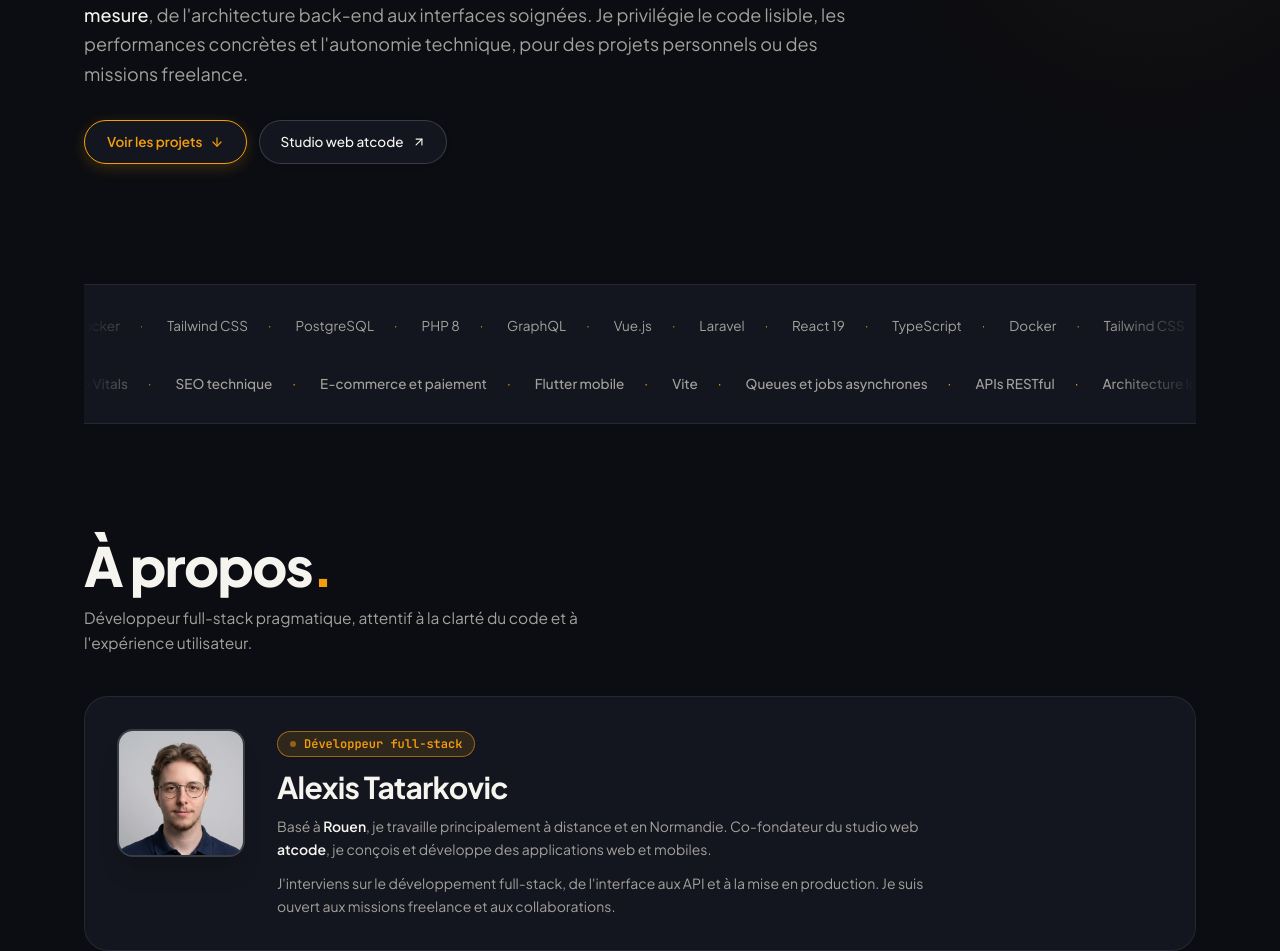
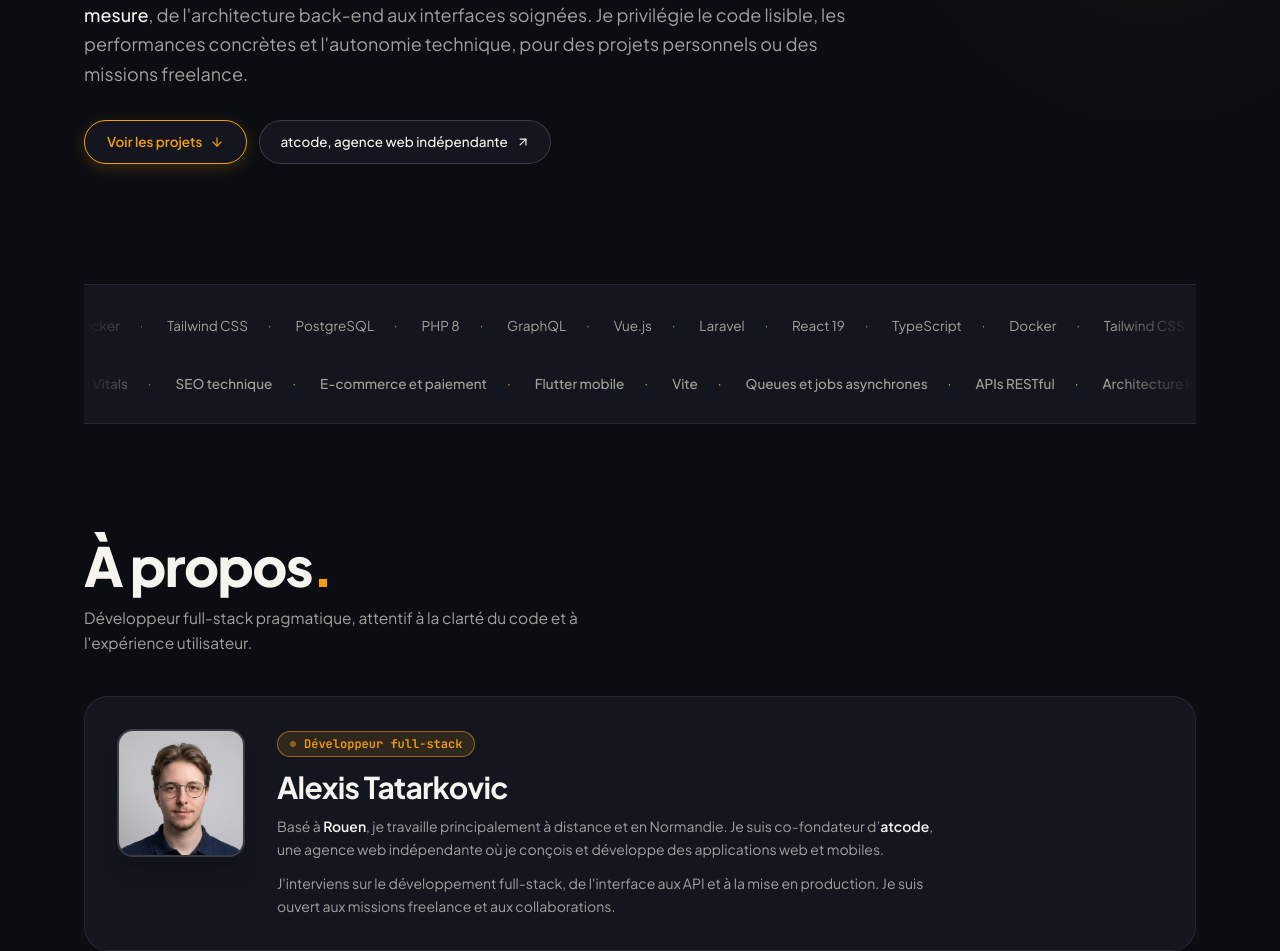
Before and after one commit to ShAd-x/alexistc.fr, a React (Vite) app: page / in a window 1280 px wide. Shown: the part 605-1556 px from the top of the page. Built offline with nearby package versions, Linux system fonts and the light colour scheme; no server answers.

Commit message:
fix(profile): harmoniser les liens vers atcode

```diff
--- a/src/components/sections/BentoProfile.tsx
+++ b/src/components/sections/BentoProfile.tsx
@@ -32,7 +32,7 @@ export default function BentoProfile() {
               Alexis Tatarkovic
             </h3>
             <p className="text-sm text-[var(--text-secondary)] mt-2.5 leading-relaxed">
-              Basé à <strong className="text-[var(--text-primary)] font-semibold">Rouen</strong>, je travaille principalement à distance et en Normandie. Co-fondateur du studio web <strong className="text-[var(--text-primary)] font-semibold">atcode</strong>, je conçois et développe des applications web et mobiles.
+              Basé à <strong className="text-[var(--text-primary)] font-semibold">Rouen</strong>, je travaille principalement à distance et en Normandie. Je suis co-fondateur d’<strong className="text-[var(--text-primary)] font-semibold">atcode</strong>, une agence web indépendante où je conçois et développe des applications web et mobiles.
             </p>
             <p className="text-sm text-[var(--text-secondary)] mt-3 leading-relaxed">
               J'interviens sur le développement full-stack, de l'interface aux API et à la mise en production. Je suis ouvert aux missions freelance et aux collaborations.
--- a/src/components/sections/Contact.tsx
+++ b/src/components/sections/Contact.tsx
@@ -83,12 +83,12 @@ export default function Contact({ email }: ContactProps) {
 
           <div className="pt-8 mt-6 border-t border-[var(--border-subtle)]">
             <a
-              href="https://atcode.fr"
+              href="https://atcode.fr/?utm_source=alexistc.fr&utm_medium=portfolio&utm_campaign=profile&ref=alexistc.fr"
               target="_blank"
               rel="noopener noreferrer"
               className="text-sm font-medium text-[var(--accent-text)] hover:underline inline-flex items-center gap-1"
             >
-              <span>Studio web atcode</span>
+              <span>atcode, agence web indépendante</span>
               <ArrowUpRight size={14} />
             </a>
           </div>
--- a/src/components/sections/Hero.tsx
+++ b/src/components/sections/Hero.tsx
@@ -25,8 +25,8 @@ export default function Hero() {
             <span>Voir les projets</span>
             <ArrowDown size={14} />
           </a>
-          <a href="https://atcode.fr/" target="_blank" rel="noopener noreferrer" className="btn-secondary">
-            <span>Studio web atcode</span>
+          <a href="https://atcode.fr/?utm_source=alexistc.fr&utm_medium=portfolio&utm_campaign=profile&ref=alexistc.fr" target="_blank" rel="noopener noreferrer" className="btn-secondary">
+            <span>atcode, agence web indépendante</span>
             <ArrowUpRight size={14} />
           </a>
         </div>
--- a/src/components/sections/Networks.tsx
+++ b/src/components/sections/Networks.tsx
@@ -298,7 +298,7 @@ export default function Networks() {
 
         {/* atcode.fr */}
         <a
-          href="https://atcode.fr/"
+          href="https://atcode.fr/?utm_source=alexistc.fr&utm_medium=portfolio&utm_campaign=profile&ref=alexistc.fr"
           target="_blank"
           rel="noopener noreferrer"
           className="network-card reveal-on-scroll reveal-delay-4 group"
@@ -314,7 +314,7 @@ export default function Networks() {
               atcode.fr
             </div>
             <div className="text-xs text-[var(--text-secondary)] mt-1">
-              Studio web atcode
+              Agence web indépendante
             </div>
           </div>
         </a>
```
